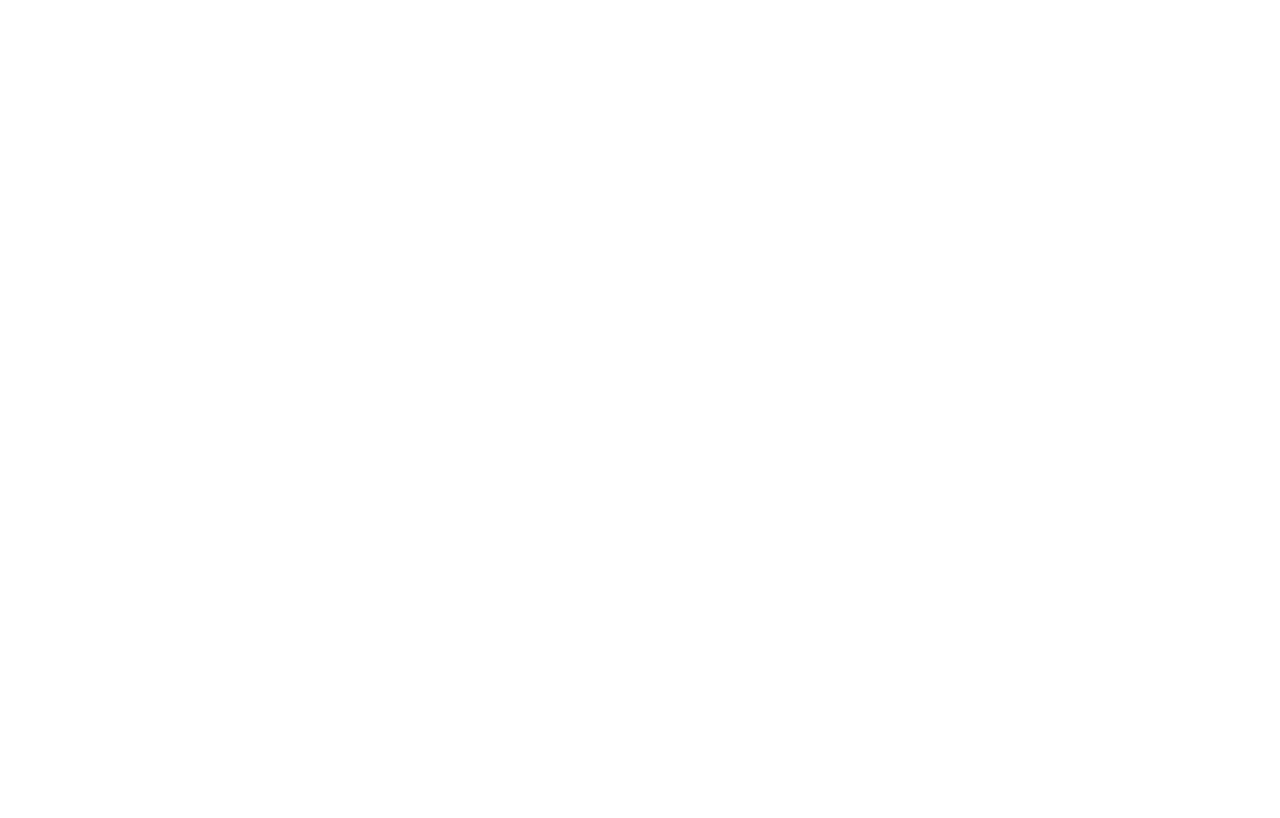
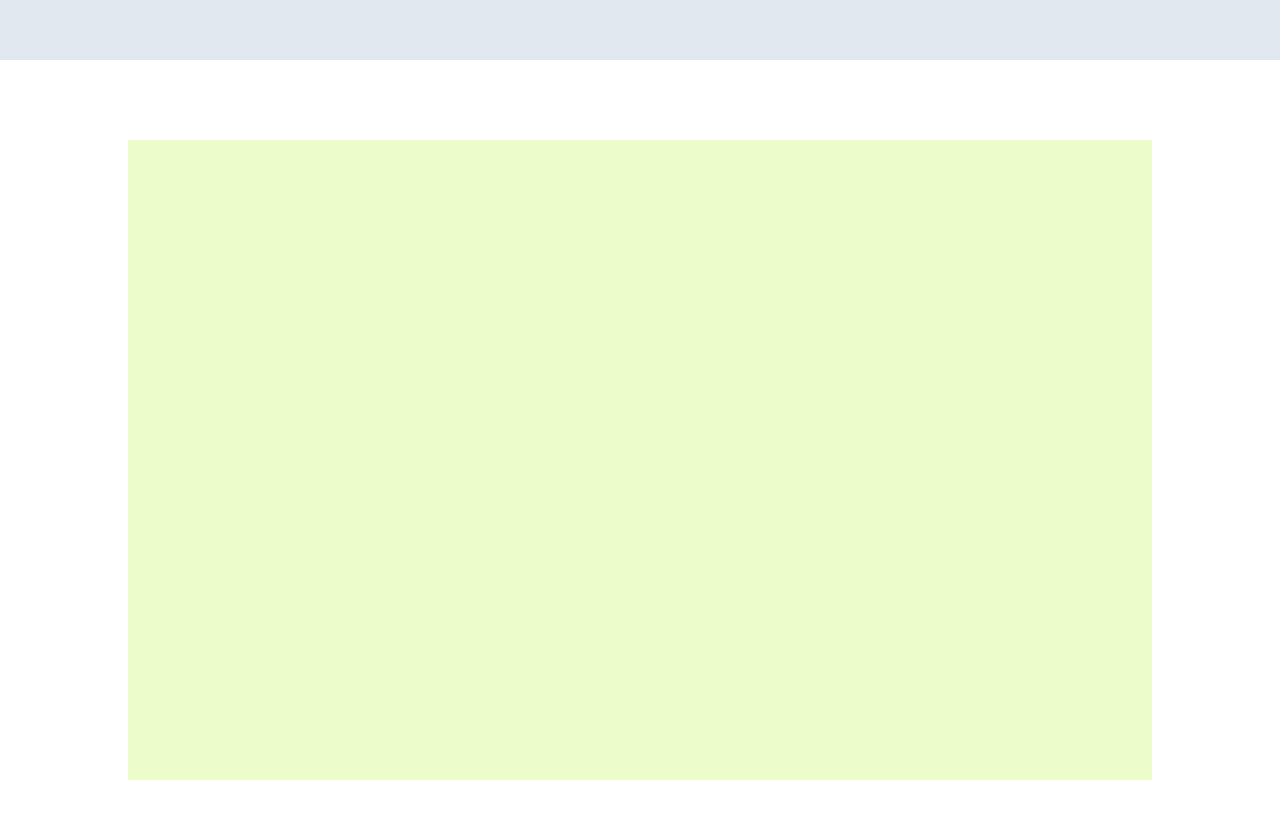
Before and after one commit to sseung95/interactive-example, a Next.js app: page /example/zoom in a window 1280 px wide. Before the commit this address had no page. Shown: the part 1540-2358 px from the top of the page. Before the commit the page ends 800 px from the top, so only its background shows below. Built offline with nearby package versions, Linux system fonts and the light colour scheme.

Commit message:
feat: scroll scale down

```diff
--- /dev/null
+++ b/src/app/example/zoom/page.tsx
@@ -0,0 +1,28 @@
+'use client';
+import { motion, useInView, useScroll, useTransform } from 'framer-motion';
+import { useEffect, useRef } from 'react';
+
+const page = () => {
+  const ref = useRef(null);
+  const isInView = useInView(ref, { amount: 0.5 });
+
+  return (
+    <>
+      <section className="flex items-center justify-center h-[100vh] bg-slate-200 ">
+        <p className="text-black text-4xl font-bold">SCROLL</p>
+      </section>
+      <section className="h-[100vh] bg-slate-200 "></section>
+      <section ref={ref} className="h-[150vh]">
+        <motion.section
+          className="h-[100vh] bg-lime-100 sticky top-0"
+          initial={{ scale: 1 }}
+          animate={{ scale: isInView ? 0.8 : 1 }}
+          transition={{ duration: 0.25 }}
+        ></motion.section>
+      </section>
+      <section className="h-[200vh] bg-slate-400"></section>
+    </>
+  );
+};
+
+export default page;
--- a/src/app/page.tsx
+++ b/src/app/page.tsx
@@ -20,6 +20,7 @@
           <LinkButton label="spotlight button" link="/example/button" />
           <LinkButton label="horizontal scroll" link="/example/horizontalScroll" />
           <LinkButton label="reveal link" link="/example/revealLink" />
+          <LinkButton label="scroll zoom out" link="/example/zoom" />
         </div>
       </div>
     </div>
```
